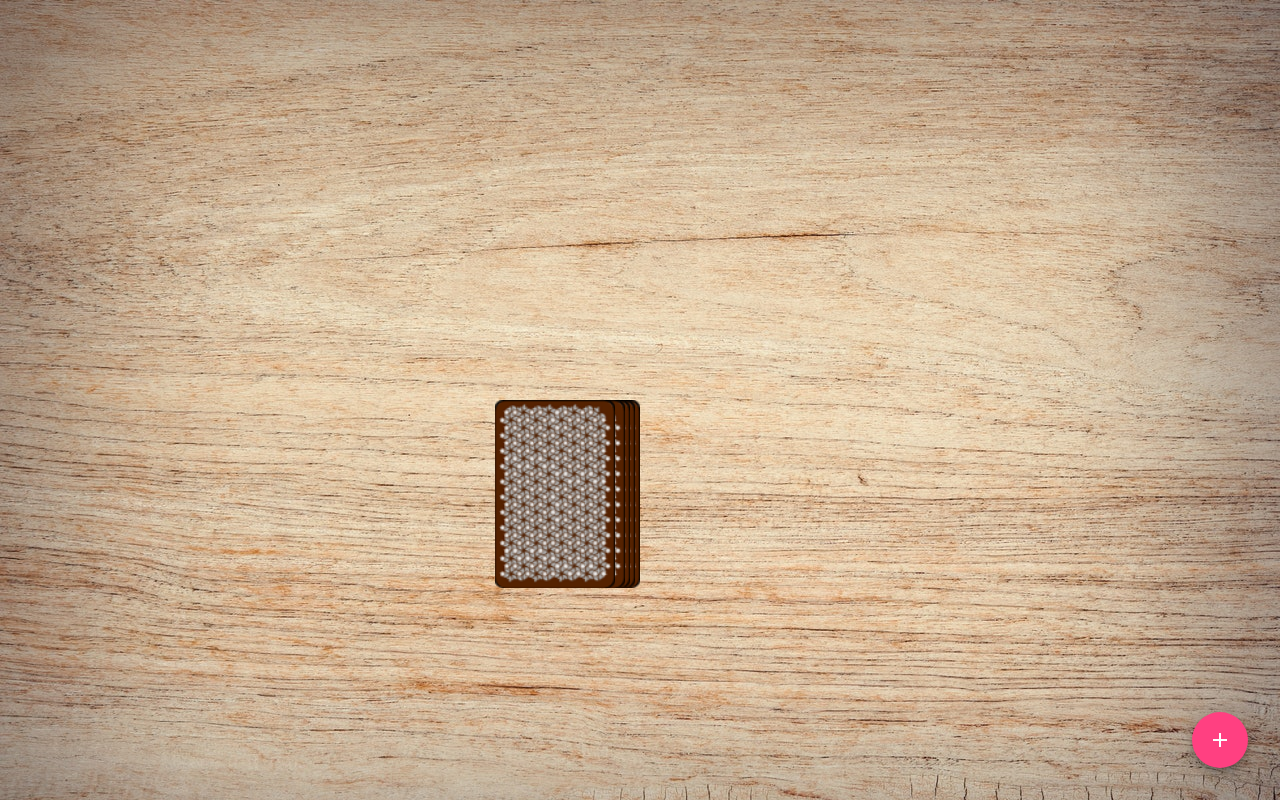
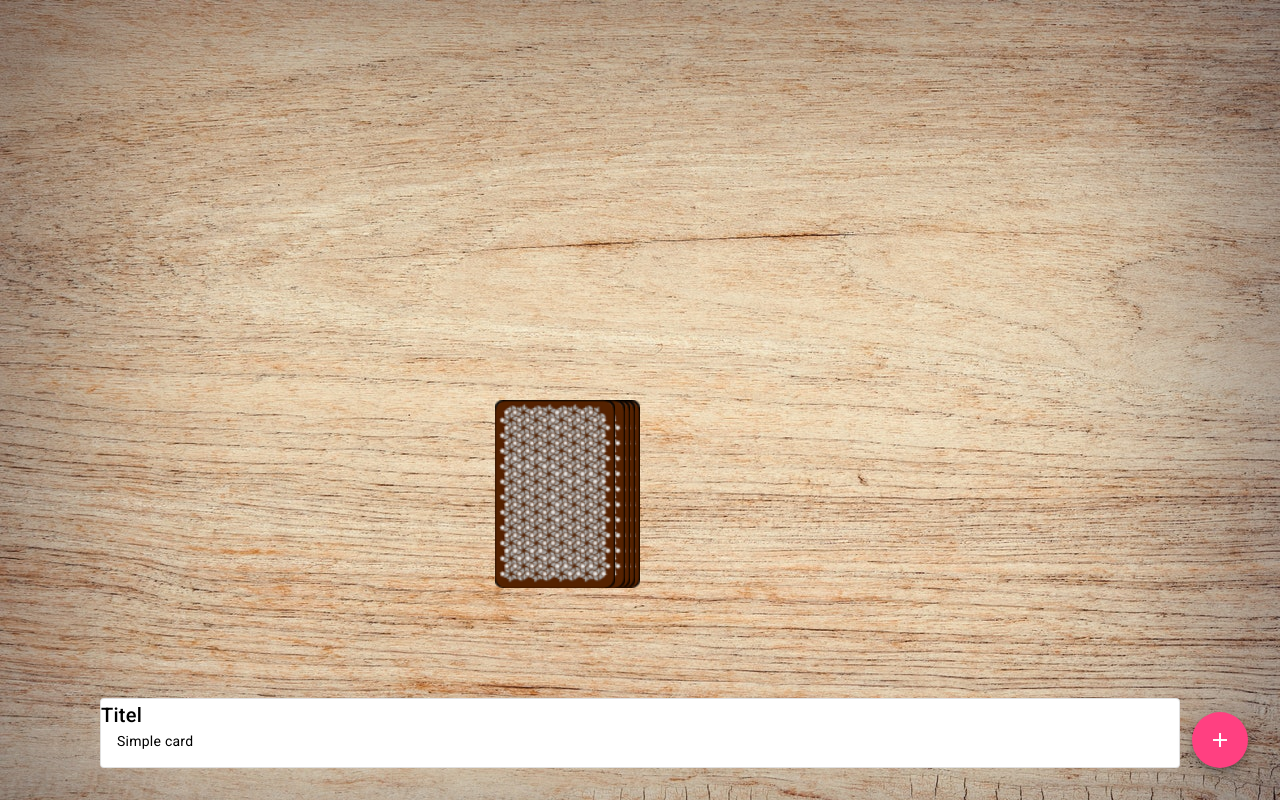
Before and after one commit to Denis-Dudda/RingOfFire, an Angular app: page /game in a window 1280 px wide. Built offline with nearby package versions, Linux system fonts and the light colour scheme.

Commit message:
add info card

```diff
--- /dev/null
+++ b/src/app/game-info/game-info.component.html
@@ -0,0 +1,4 @@
+<mat-card appearance="outlined">
+  <mat-card-title>Titel</mat-card-title>
+  <mat-card-content>Simple card</mat-card-content>
+</mat-card>
--- a/src/app/game/game.component.html
+++ b/src/app/game/game.component.html
@@ -13,7 +13,7 @@
   </div>
 
 </div>
-
+<app-game-info class="card-bottom"></app-game-info>
 <button mat-fab (click)="openDialog()" class="btn-add">
   <mat-icon>add</mat-icon>
 </button>
--- a/src/app/game/game.component.scss
+++ b/src/app/game/game.component.scss
@@ -56,3 +56,10 @@
     cursor: pointer;
   }
 }
+
+.card-bottom{
+  position: absolute;
+  bottom: 32px;
+  left: 100px;
+  right: 100px;
+}
--- a/src/app/game/game.component.ts
+++ b/src/app/game/game.component.ts
@@ -15,12 +15,13 @@
 } from '@angular/material/dialog';
 import { DialogAddPlayerComponent } from '../dialog-add-player/dialog-add-player.component';
 import {MatDialogModule} from '@angular/material/dialog';
+import { GameInfoComponent } from '../game-info/game-info.component';
 
 
 @Component({
   selector: 'app-game',
   standalone: true,
-  imports: [CommonModule, PlayerComponent, MatIconModule, MatButtonModule, DialogAddPlayerComponent, MatDialogModule],
+  imports: [CommonModule, PlayerComponent, MatIconModule, MatButtonModule, DialogAddPlayerComponent, MatDialogModule, GameInfoComponent],
   templateUrl: './game.component.html',
   styleUrl: './game.component.scss'
 })
```
Also changed, not shown: src/app/game-info/game-info.component.ts (added, +12 -0 lines), src/app/game-info/game-info.component.scss (added), 1 other file (tests, documents, lock files or other folders).
